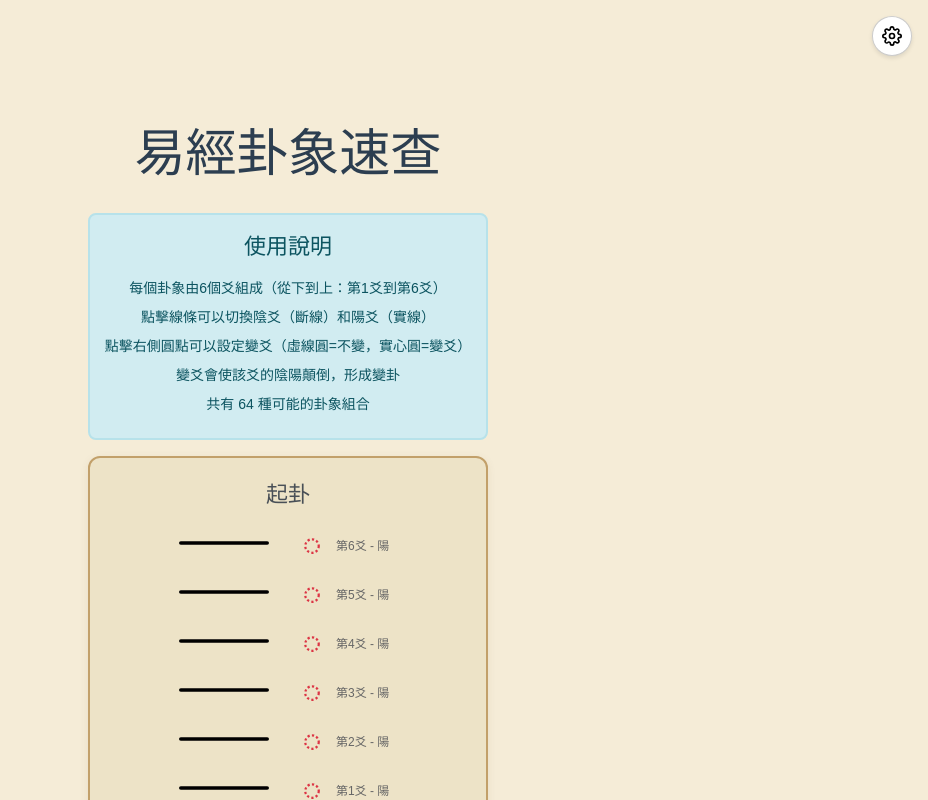
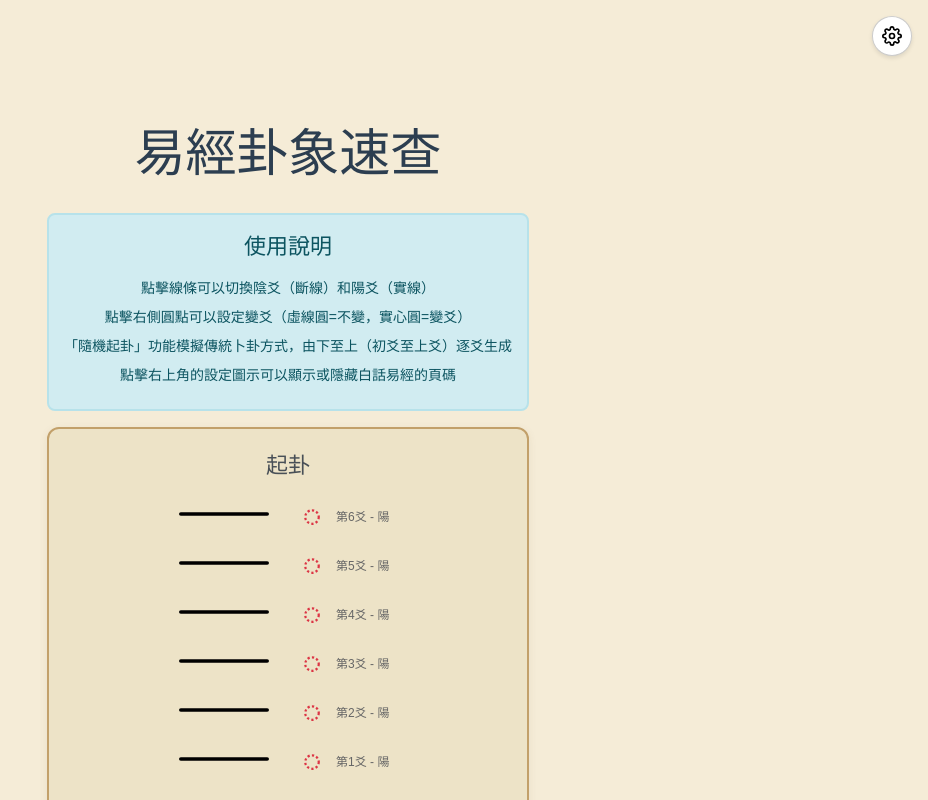
Before and after one commit to tony24681379/iching, a React (Vite) app: page / in a window 1280 px wide. Shown: the top 800 px of the page, without its empty margins (352-1280 px from the left). Built offline with nearby package versions, Linux system fonts and the light colour scheme.

Commit message:
feat: update help

```diff
--- a/src/components/Help.tsx
+++ b/src/components/Help.tsx
@@ -6,11 +6,12 @@ const Help: React.FC = () => {
     <div className="iching-help">
       <strong>使用說明</strong>
       <div className="iching-help-lines">
-        <div>每個卦象由6個爻組成（從下到上：第1爻到第6爻）</div>
         <div>點擊線條可以切換陰爻（斷線）和陽爻（實線）</div>
         <div>點擊右側圓點可以設定變爻（虛線圓=不變，實心圓=變爻）</div>
-        <div>變爻會使該爻的陰陽顛倒，形成變卦</div>
-        <div>共有 64 種可能的卦象組合</div>
+        <div>
+          「隨機起卦」功能模擬傳統卜卦方式，由下至上（初爻至上爻）逐爻生成
+        </div>
+        <div>點擊右上角的設定圖示可以顯示或隱藏白話易經的頁碼</div>
       </div>
     </div>
   );
```
